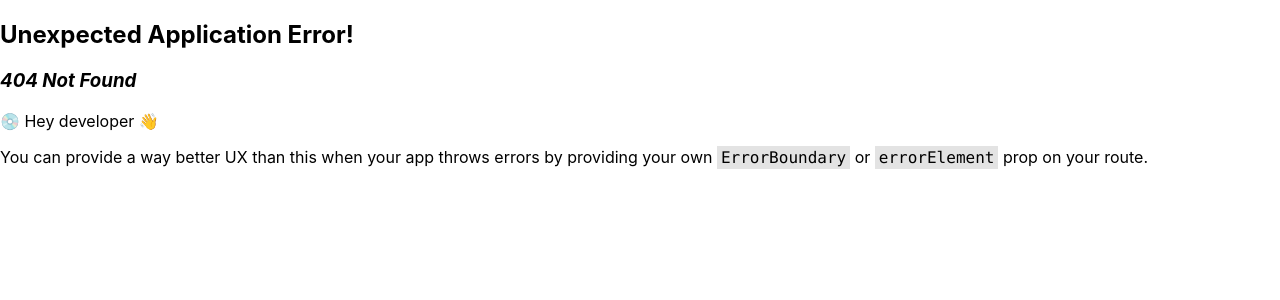
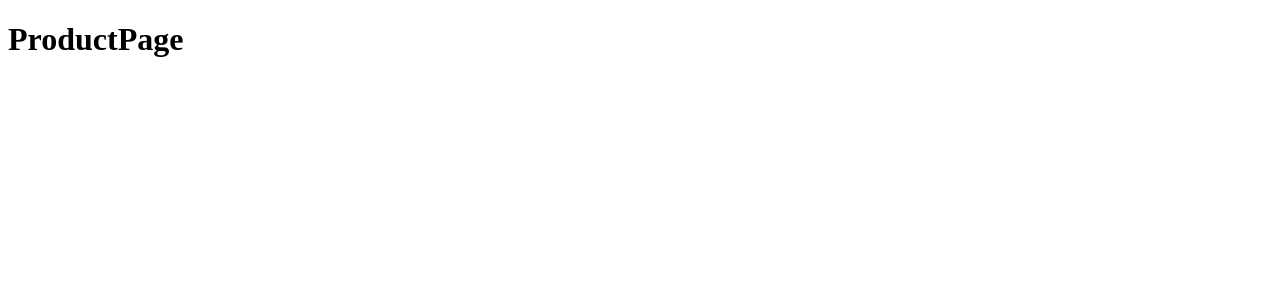
Before and after one commit to aaronalex15/PhaseTwoClothingStore, a React (Create React App) app: page /shop in a window 1280 px wide. Before the commit this address had no page. Shown: the top 300 px of the page. Built offline with nearby package versions, Linux system fonts and the light colour scheme.

Commit message:
route splash to productpage

```diff
--- a/src/components/App.js
+++ b/src/components/App.js
@@ -1,10 +1,13 @@
 import React from "react";
-import Splash from "./Splash"
+import Splash from "./Splash";
+import ProductCard from "./ProductCard";
+
 
 function App() {
 return (
   <div classname="app">
     <splash />
+    <productcard />
 
 
 
--- a/src/index.css
+++ /dev/null
@@ -1,13 +0,0 @@
-body {
-  margin: 0;
-  font-family: -apple-system, BlinkMacSystemFont, 'Segoe UI', 'Roboto', 'Oxygen',
-    'Ubuntu', 'Cantarell', 'Fira Sans', 'Droid Sans', 'Helvetica Neue',
-    sans-serif;
-  -webkit-font-smoothing: antialiased;
-  -moz-osx-font-smoothing: grayscale;
-}
-
-code {
-  font-family: source-code-pro, Menlo, Monaco, Consolas, 'Courier New',
-    monospace;
-}
--- a/src/index.js
+++ b/src/index.js
@@ -1,12 +1,8 @@
-import React from 'react';
 import ReactDOM from 'react-dom/client';
-import './index.css';
-import { createBrowserRouter, RouterProvider } from
-"react-router-dom";
+import { createBrowserRouter, RouterProvider } from "react-router-dom";
 import routes from "./routes";
 
 const router = createBrowserRouter(routes)
 
-
 const root = ReactDOM.createRoot(document.getElementById('root'));
 root.render(<RouterProvider router={router} />);
--- /dev/null
+++ b/src/pages/ProductPage.js
@@ -0,0 +1,15 @@
+import React from "react";
+import { Link } from "react-router-dom";
+
+
+
+function ProductPage() {
+    return (
+        <div classname="Home">
+            <h1>ProductPage</h1>
+        </div>
+
+    );
+}
+
+export default ProductPage;
--- a/src/pages/Splash.js
+++ b/src/pages/Splash.js
@@ -1,15 +1,18 @@
 import React from "react";
+import { Link } from "react-router-dom";
+
 
 function Splash() {
     return (
         <>
-        <header>
-            <h1>Shop-EASE</h1>
-        </header>
-        <button>SHOP</button>
+            <header>
+                <h1 >Shop-EASE</h1>
+            </header>
+            <Link to="/SHOP">
+                <button>SHOP</button>
+            </Link>
         </>
     )
 }
 
-
 export default Splash;
```
Also changed, not shown: src/Test/setupTests.js (deleted, +0 -5 lines), src/components/App.css (deleted, +0 -38 lines), src/components/NavBar.js (added, +12 -0 lines), src/components/ProductPage.js (added, +12 -0 lines), src/routes.js (+11 -5 lines), src/logo.svg (deleted), 1 other file (tests, documents, lock files or other folders).
